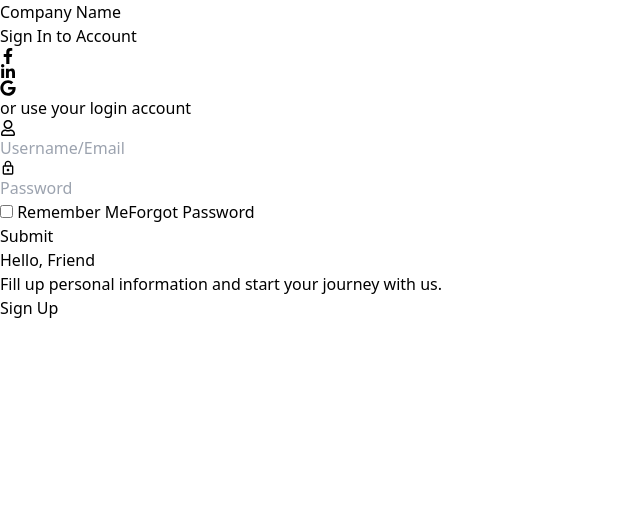
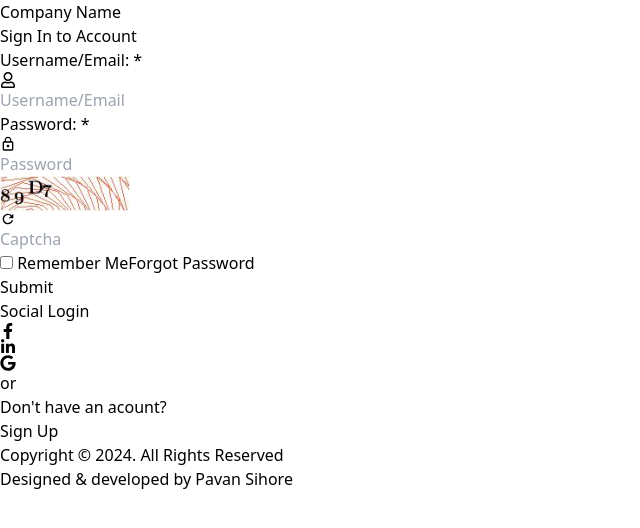
Before and after one commit to pavan-sihore/mearn_auth, a React (Vite) app: page /sign-in in a window 1280 px wide. Shown: the top 528 px of the page, without its empty margins (0-640 px from the left). Built offline with nearby package versions, Linux system fonts and the light colour scheme.

Commit message:
SignIn Page code updated

```diff
--- a/src/pages/admin/SignIn.jsx
+++ b/src/pages/admin/SignIn.jsx
@@ -1,25 +1,71 @@
 import { Link } from "react-router-dom";
-import {FaFacebookF, FaLinkedinIn, FaGoogle, FaRegUser} from "react-icons/fa";
-import { MdLockOutline } from "react-icons/md";
+import { FaFacebookF, FaLinkedinIn, FaGoogle, FaRegUser } from "react-icons/fa";
+import { MdLockOutline, MdRefresh } from "react-icons/md";
 
 export default function SignIn() {
   return (
     <>
-    <div className="flex flex-col items-center justify-center w-full flex-1 px-4 text-center min-h-screen bg-gradient-to-r from-indigo-200 from-10% via-sky-200 via-30% to-emerald-100 to-90%">
+      <div className="flex flex-col items-center justify-center w-full flex-1 px-4 text-center min-h-screen bg-gradient-to-r from-indigo-200 from-10% via-sky-200 via-30% to-emerald-100 to-90% relative">
+
         <div className="bg-white rounded-2xl shadow-2xl flex flex-col md:flex-row w-full max-w-4xl">
           {/* Sign-In Link Section */}
           <div className="flex-1 p-5">
             {/* Company Name Section */}
-      <div className="text-left font-bold mb-8">
+            <div className="text-left font-bold mb-5">
               <Link to="/">
                 <span className="text-green-500">Company </span> Name
               </Link>
             </div>
             {/* Form Name Section */}
-      <div className="py-2">
-        <h2 className="text-2xl md:text-3xl font-bold text-green-500 mb-2">Sign In to Account</h2>
+            <div className="py-1">
+              <h2 className="text-2xl md:text-2xl font-bold text-green-500 mb-1">Sign In to Account</h2>
               <div className="border-2 w-10 border-green-500 inline-block mb-2"></div>
             </div>
+
+            <div className="flex flex-col items-center">
+
+              <div className="w-full max-w-xs flex items-start mb-1">
+                <lebel>Username/Email: <span className="text-red-500">*</span></lebel>
+              </div>
+
+              <div className="bg-gray-100 w-full max-w-xs p-2 flex items-center mb-3 border-2 border-gray-300">
+                <FaRegUser className="text-gray-400 m-1" />
+                <input type="text" name="username" id="username" autoComplete="off" placeholder="Username/Email" className="bg-gray-100 outline-none text-sm flex-1" />
+              </div>
+
+              <div className="w-full max-w-xs flex items-start mb-1">
+                <lebel>Password: <span className="text-red-500">*</span></lebel>
+              </div>
+
+              <div className="bg-gray-100 w-full max-w-xs p-2 flex items-center mb-4 border-2 border-gray-300">
+                <MdLockOutline className="text-gray-400 m-1" />
+                <input type="password" name="usrps" id="usrps" autoComplete="off" placeholder="Password" className="bg-gray-100 outline-none text-sm flex-1" />
+              </div>
+
+              <div className="bg-gray-100 w-full max-w-xs flex flex-row items-center mb-3 border-2 border-gray-300 relative">
+                <img src="images/sample_captcha.jpg" alt="captcha" className="border-2 border-red-300" width={130} />
+                <MdRefresh className="absolute inset-y-0 right-0 w-16 h-9 cursor-pointer" />
+              </div>
+
+              <div className="bg-gray-100 w-full max-w-xs p-2 flex items-center mb-4 border-2 border-gray-300">
+                <input type="text" name="captcha_code" id="captcha_code" autoComplete="off" placeholder="Captcha" className="bg-gray-100 outline-none text-sm flex-1" />
+              </div>
+
+              <div className="flex justify-between w-full max-w-xs mb-5">
+                <label className="flex items-center text-xs hover:text-green-600">
+                  <input type="checkbox" name="remember" className="mr-1" /> Remember Me
+                </label>
+                <a href="#" className="text-xs hover:text-blue-600">Forgot Password</a>
+              </div>
+
+              <button type="button" className="border-2 border-green-500 text-green-500 rounded-full px-8 py-2 inline-block font-semibold hover:bg-green-500 hover:text-white">Submit</button>
+            </div>
+          </div>
+          {/* Sign-Up Link Section */}
+          <div className="w-full md:w-2/5 bg-green-500 text-white md:rounded-tr-2xl md:rounded-bl-none rounded-bl-2xl rounded-br-2xl py-20 md:py-36 px-8 md:px-12">
+            <h2 className="text-2xl md:text-3xl font-bold mb-2">Social Login</h2>
+            <div className="border-2 w-10 border-white inline-block mb-2"></div>
+
             {/* Social Login Section */}
             <div className="flex justify-center my-2">
               <a href="#" className="border-2 border-gray-200 rounded-full p-3 mx-1">
@@ -32,33 +78,20 @@ export default function SignIn() {
                 <FaGoogle className="text-sm" />
               </a>
             </div>
-      <p className="text-gray-400 my-2">or use your login account</p>
-      <div className="flex flex-col items-center">
-        <div className="bg-gray-100 w-full max-w-xs p-2 flex items-center mb-3">
-          <FaRegUser className="text-gray-400 m-1" />
-          <input type="text" name="username" id="username" autoComplete="off" placeholder="Username/Email" className="bg-gray-100 outline-none text-sm flex-1" />
-        </div>
-        <div className="bg-gray-100 w-full max-w-xs p-2 flex items-center mb-3">
-          <MdLockOutline className="text-gray-400 m-1" />
-          <input type="password" name="usrps" id="usrps" autoComplete="off" placeholder="Password" className="bg-gray-100 outline-none text-sm flex-1" />
-        </div>
-        <div className="flex justify-between w-full max-w-xs mb-5">
-          <label className="flex items-center text-xs">
-            <input type="checkbox" name="remember" className="mr-1" /> Remember Me
-          </label>
-          <a href="#" className="text-xs">Forgot Password</a>
-        </div>
-        <button type="button" className="border-2 border-green-500 text-green-500 rounded-full px-8 py-2 inline-block font-semibold hover:bg-green-500 hover:text-white">Submit</button>
-      </div>
-    </div>
-    {/* Sign-Up Link Section */}
-    <div className="w-full md:w-2/5 bg-green-500 text-white rounded-tr-2xl rounded-br-2xl py-20 md:py-36 px-8 md:px-12">
-      <h2 className="text-2xl md:text-3xl font-bold mb-2">Hello, Friend</h2>
-      <div className="border-2 w-10 border-white inline-block mb-2"></div>
-      <p className="mb-10">Fill up personal information and start your journey with us.</p>
+            <p className="text-white my-2">or</p>
+            <p className="mb-10">{"Don't have an acount?"}</p>
             <Link to="/sign-up" className="border-2 border-white rounded-full px-8 py-2 inline-block font-semibold hover:bg-white hover:text-green-500">Sign Up</Link>
           </div>
         </div>
+
+          {/* Footer saction */}
+          <div className="md:fixed bottom-0 left-0 right-0 py-3 md:py-0">
+            <div className="flex flex-col sm:flex-row items-center justify-between p-4 bg-gray-50 opacity-75 w-full">
+              <div className="text-gray-700 text-center sm:text-left pb-5 md:pb-0">Copyright © 2024. All Rights Reserved</div>
+              <div className="text-gray-700 text-center sm:text-right">Designed & developed by Pavan Sihore</div>
+            </div>
+          </div>
+
       </div>
 
     </>
```
Also changed, not shown: src/pages/admin/SignIn2.jsx (added, +66 -0 lines), public/images/sample_captcha.jpg (added). Lines whose indentation alone changed are shown as unchanged.
